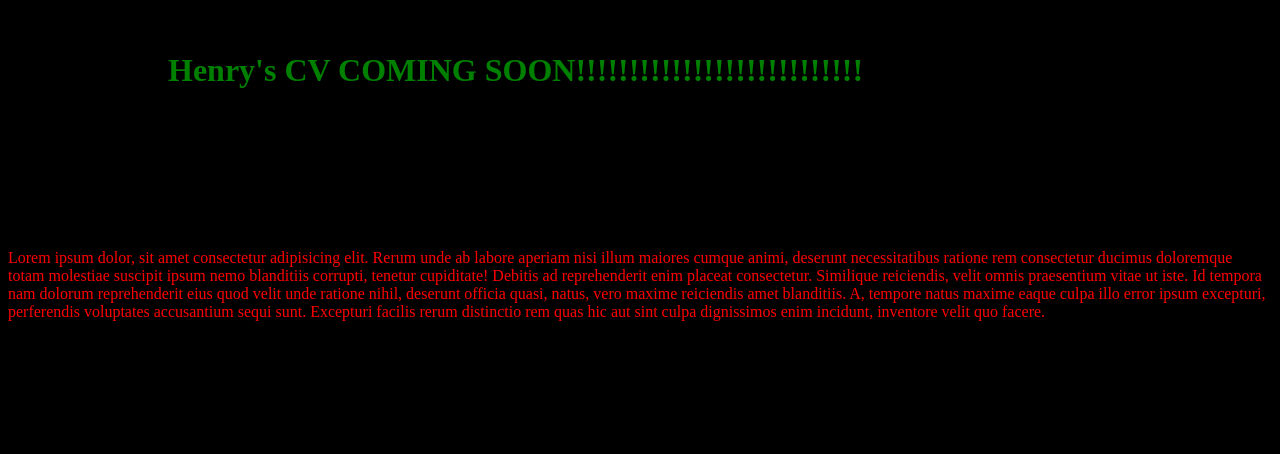
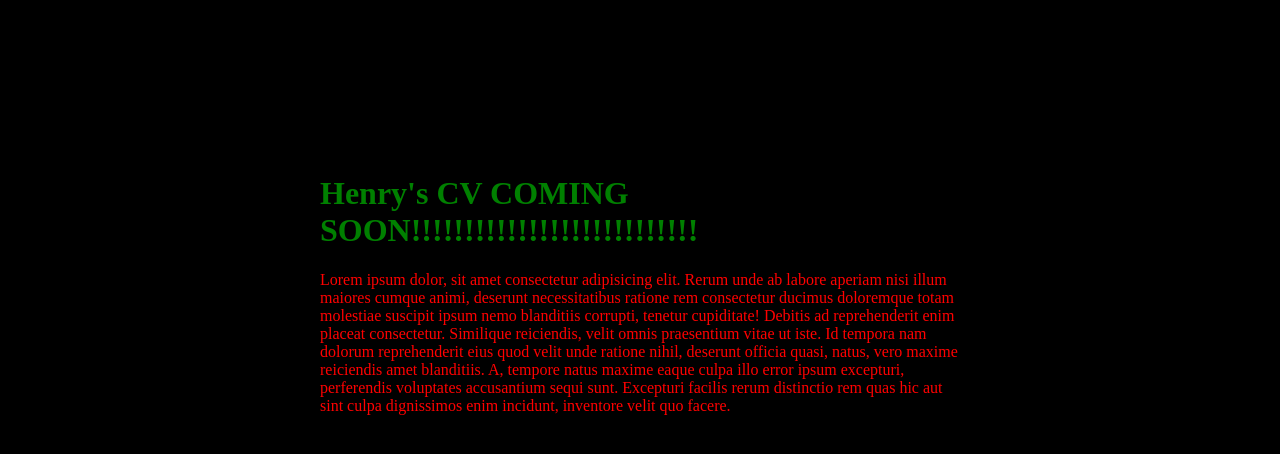
Before and after one commit to henrywithacapitald/HenrysCVWEBSITE, a plain HTML site: page index.html in a window 1280 px wide. Shown: the part 108-562 px from the top of the page. Drawn offline with Linux system fonts and the light colour scheme.

Commit message:
added to centre

```diff
--- a/css/style.css
+++ b/css/style.css
@@ -1,11 +1,20 @@
 body {
   background-color: black;
+
 }
 h1 {
   color: green;
-  margin: 160px;
+  ;
 
 }
 p {
     color: red;
 }
+.comingsoon {
+
+  position: fixed;
+  top: 50%;
+  left: 50%;
+  transform: translate(-50%, -50%);
+
+}
--- a/index.html
+++ b/index.html
@@ -19,6 +19,7 @@
     <title>Henry's CV</title>
   </head>
   <body>
+    <div class="comingsoon">
     <h1>Henry's CV COMING SOON!!!!!!!!!!!!!!!!!!!!!!!!!!!</h1>
     <p>
       Lorem ipsum dolor, sit amet consectetur adipisicing elit. Rerum unde ab
@@ -32,6 +33,7 @@
       excepturi, perferendis voluptates accusantium sequi sunt. Excepturi
       facilis rerum distinctio rem quas hic aut sint culpa dignissimos enim
       incidunt, inventore velit quo facere.
+    </div>
     </p>
   </body>
 </html>
```
